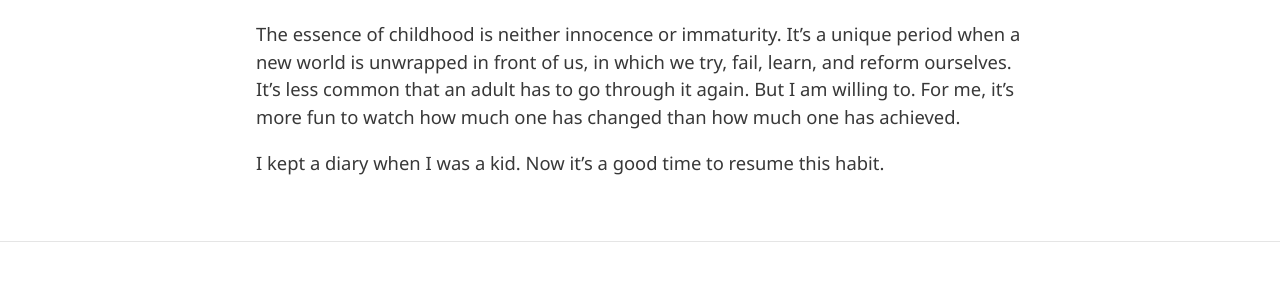
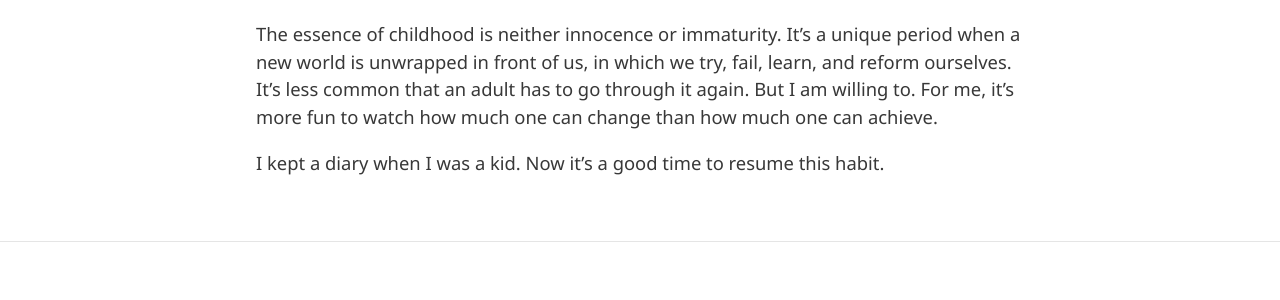
Before and after one commit to laskaux/laskaux.github.io, a Jekyll site: the page built from _posts/2018-11-18-a-second-childhood.md, in a window 1280 px wide. Shown: the part 1317-1617 px from the top of the page. Built offline with Jekyll 4.4.1, drawn with Linux system fonts in a browser that asks for light colours; nearby versions of some CDN libraries.

Commit message:
one can change

```diff
--- a/_posts/2018-11-18-a-second-childhood.md
+++ b/_posts/2018-11-18-a-second-childhood.md
@@ -32,6 +32,6 @@ I’m being shown that active communication is the expressway to pleasure, for o
 
 . . .
 
-The essence of childhood is neither innocence or immaturity. It’s a unique period when a new world is unwrapped in front of us, in which we try, fail, learn, and reform ourselves. It’s less common that an adult has to go through it again. But I am willing to. For me, it’s more fun to watch how much one has changed than how much one has achieved.
+The essence of childhood is neither innocence or immaturity. It’s a unique period when a new world is unwrapped in front of us, in which we try, fail, learn, and reform ourselves. It’s less common that an adult has to go through it again. But I am willing to. For me, it’s more fun to watch how much one can change than how much one can achieve.
 
 I kept a diary when I was a kid. Now it’s a good time to resume this habit.
```
